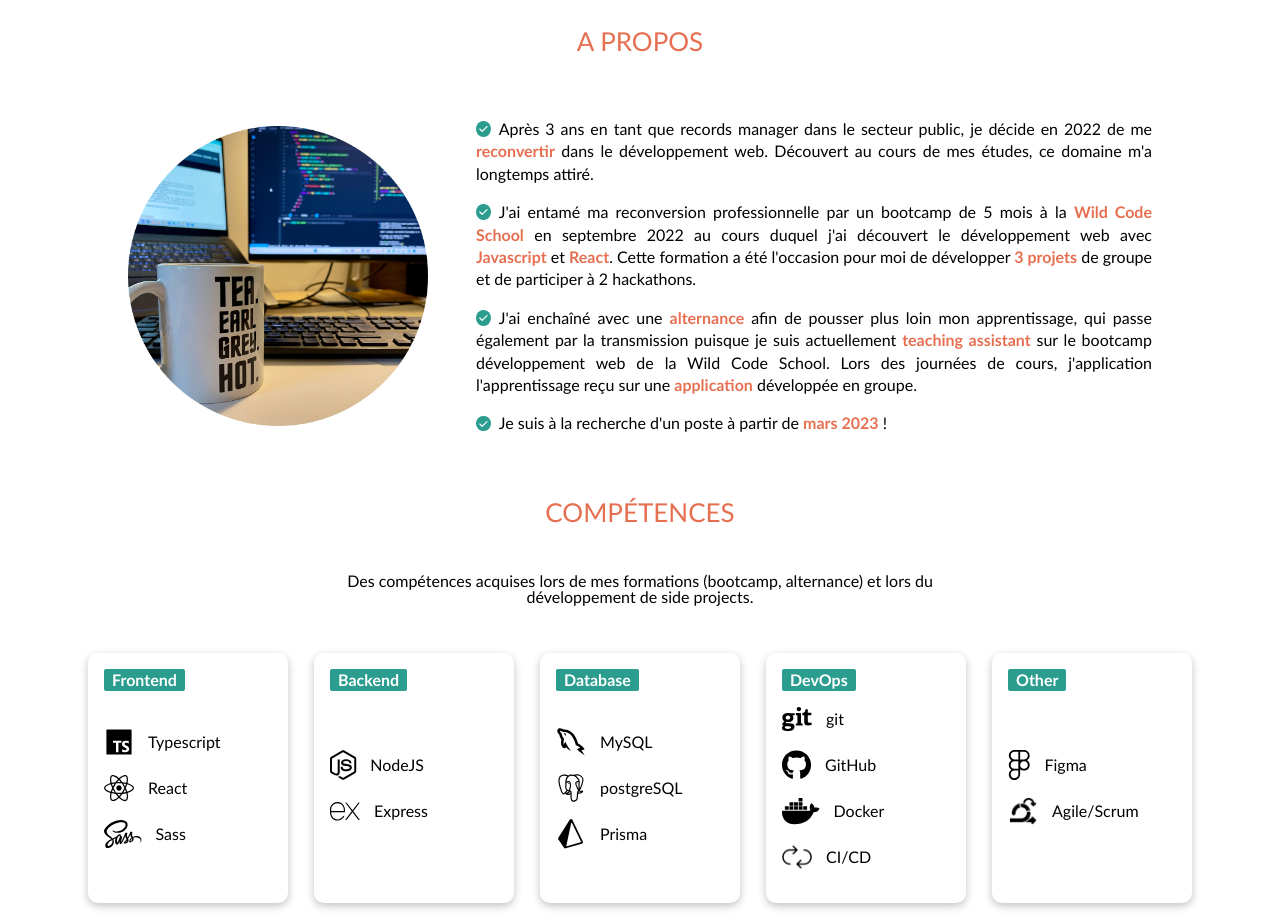
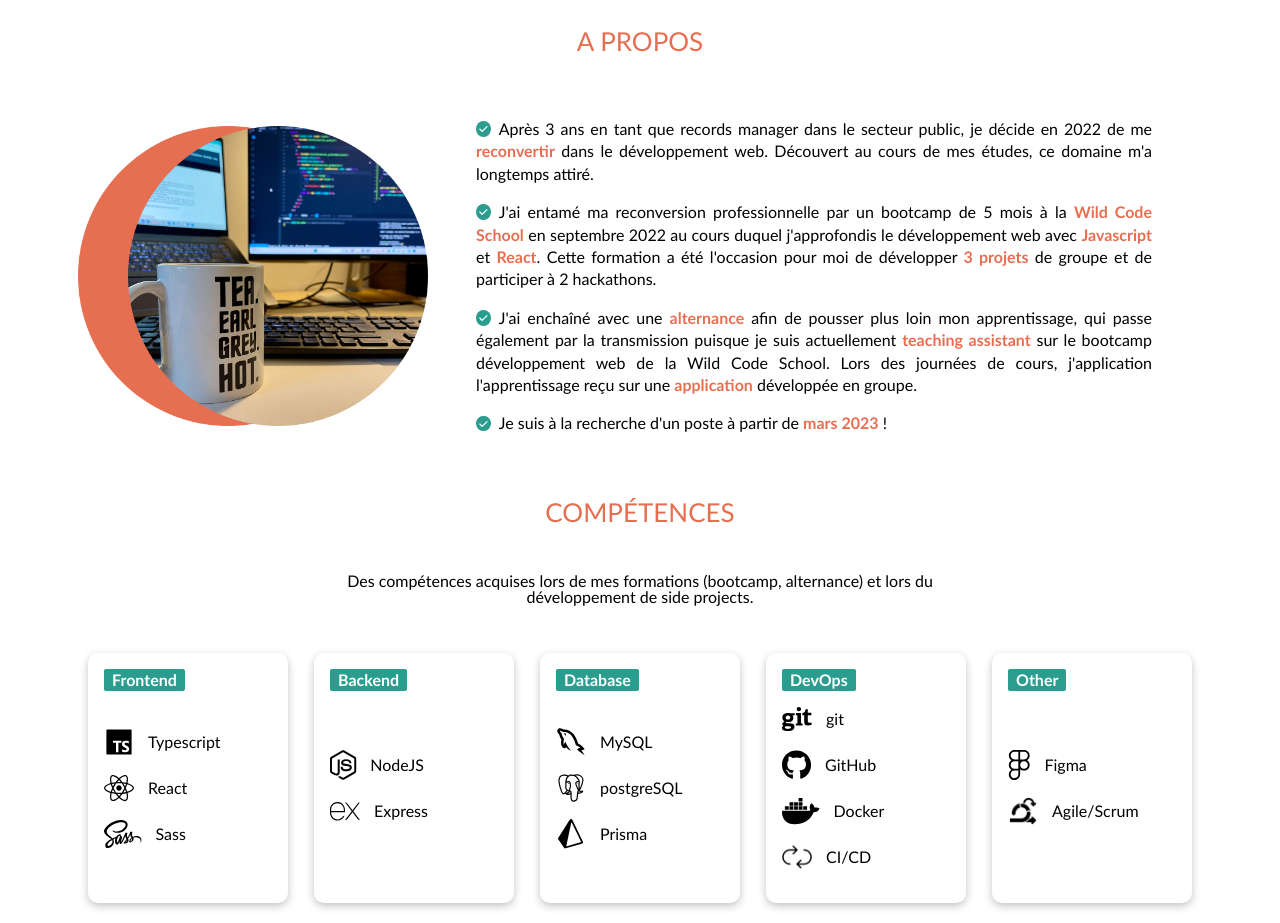
Before and after one commit to aimach/portefolio, a React (Vite) app: page / in a window 1280 px wide. Shown: the part 820-1743 px from the top of the page. Built offline with nearby package versions, Linux system fonts and the light colour scheme.

Commit message:
add shadow effect on image

```diff
--- a/src/components/about/AboutSection.tsx
+++ b/src/components/about/AboutSection.tsx
@@ -28,9 +28,9 @@ export default function AboutSection() {
             <a href="https://www.wildcodeschool.com/" target="_blank">
               <span>Wild Code School</span>
             </a>{" "}
-            en septembre 2022 au cours duquel j'ai découvert le développement
-            web avec <span>Javascript</span> et <span>React</span>. Cette
-            formation a été l'occasion pour moi de développer{" "}
+            en septembre 2022 au cours duquel j'approfondis le développement web
+            avec <span>Javascript</span> et <span>React</span>. Cette formation
+            a été l'occasion pour moi de développer{" "}
             <a href="#portefolio">
               <span>3 projets</span>
             </a>{" "}
--- a/src/components/about/aboutSection.scss
+++ b/src/components/about/aboutSection.scss
@@ -13,6 +13,7 @@
   }
   &__avatar {
     width: 300px;
+    filter: drop-shadow(-50px 0 v.$neutral-color);
   }
   & p {
     text-align: justify;
```
